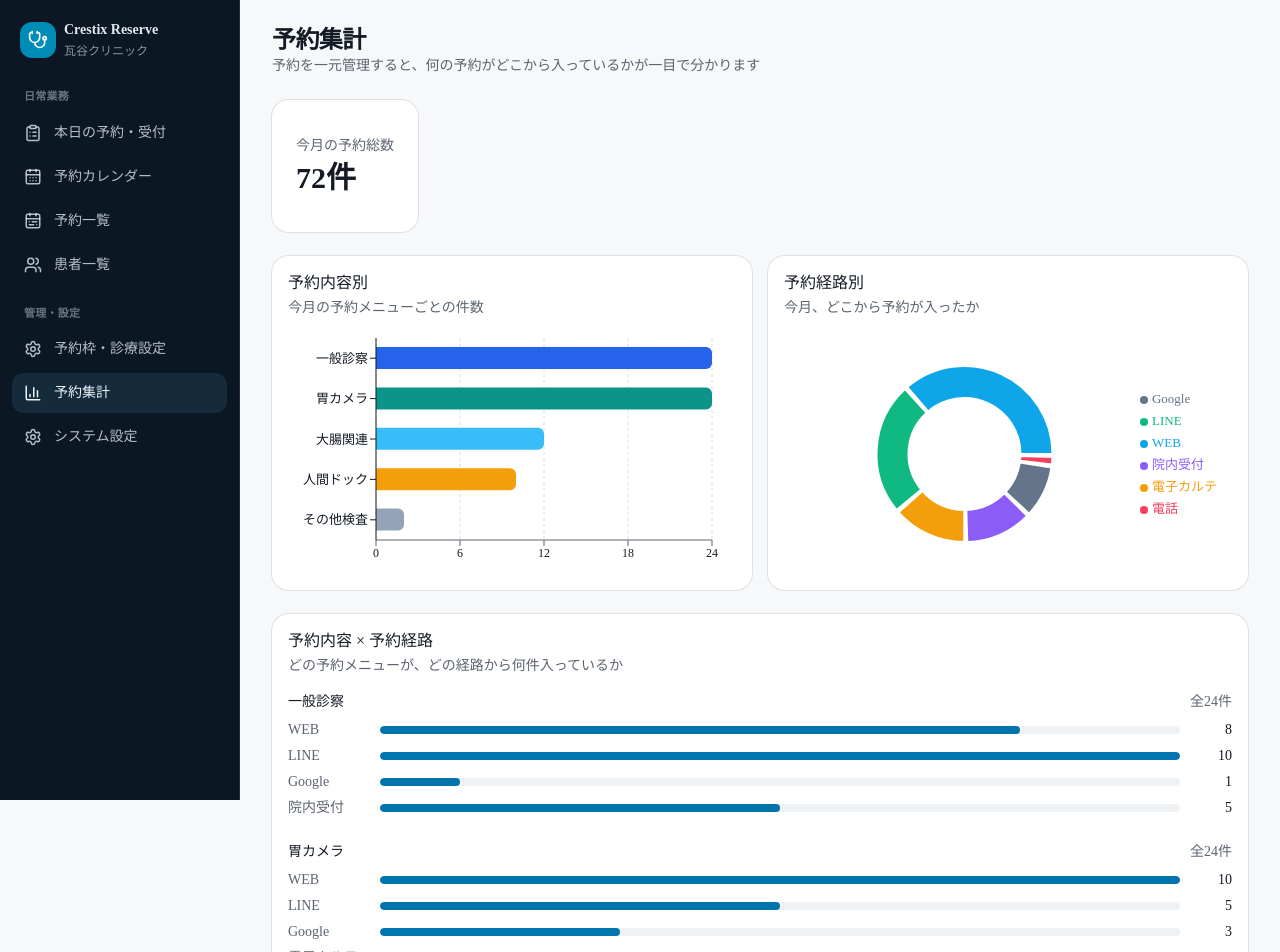
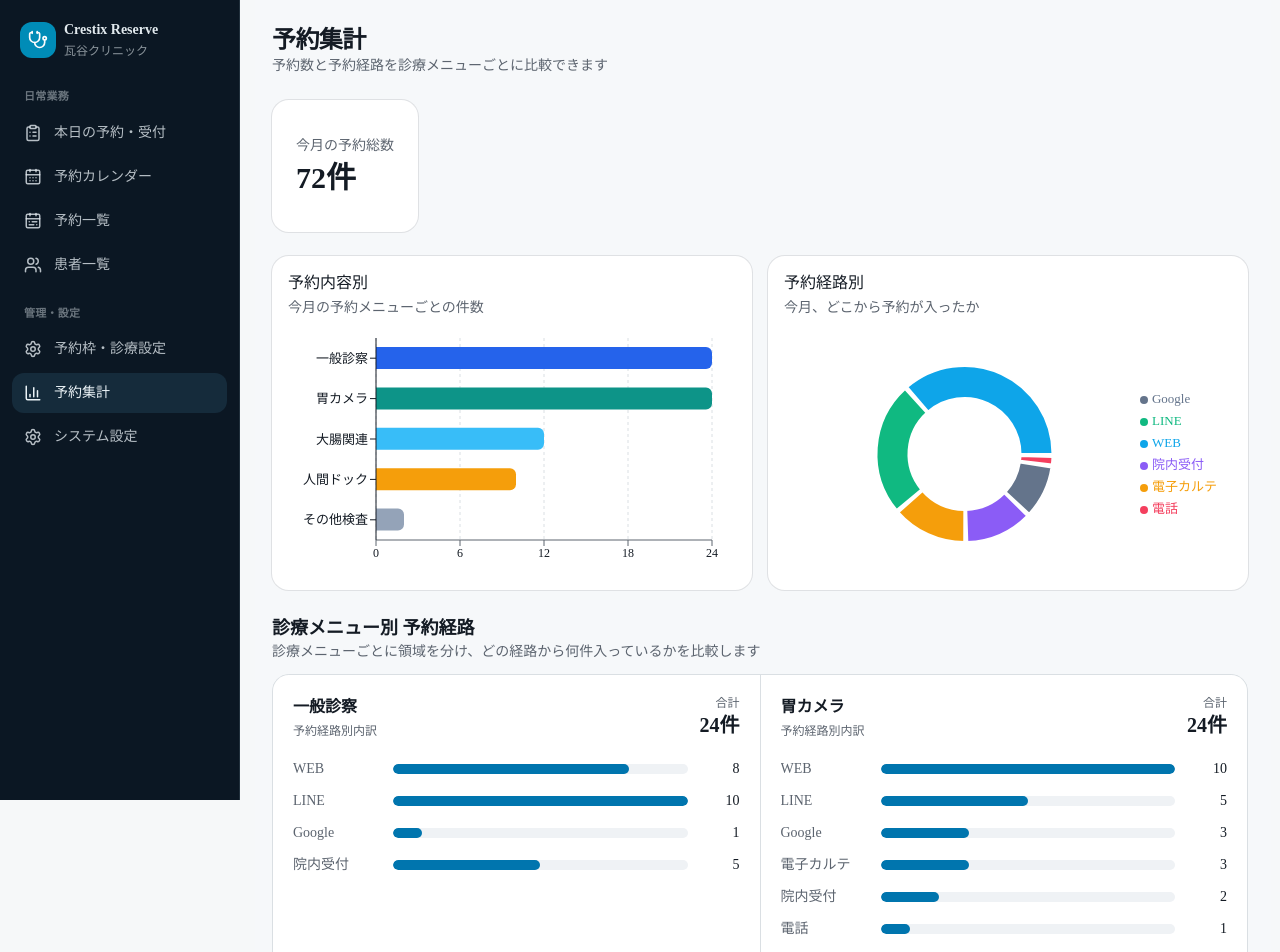
Before and after one commit to crestix-company/crestix-clinic-reservation-system, a Next.js app: page /admin/analytics in a window 1280 px wide. Shown: the top 952 px of the page. Built offline with nearby package versions, Linux system fonts and the light colour scheme.

Commit message:
feat: split reservation source analytics into quadrant grid

```diff
--- a/src/app/admin/analytics/page.tsx
+++ b/src/app/admin/analytics/page.tsx
@@ -12,13 +12,11 @@ export default function AnalyticsPage() {
   const { reservations, types } = useDemoStore();
   const analytics = useMemo(() => getMonthlyAnalytics(getToday(), reservations, types), [reservations, types]);
 
-  const maxBySourceInRow = (row: (typeof analytics.matrix)[number]) => Math.max(...row.bySource.map((s) => s.count), 1);
-
   return (
     <div className="space-y-6">
       <div>
         <h1 className="text-2xl font-semibold tracking-tight">予約集計</h1>
-        <p className="text-sm text-muted-foreground">予約を一元管理すると、何の予約がどこから入っているかが一目で分かります</p>
+        <p className="text-sm text-muted-foreground">予約数と予約経路を診療メニューごとに比較できます</p>
       </div>
 
       <Card className="w-fit">
@@ -49,36 +47,49 @@ export default function AnalyticsPage() {
         </Card>
       </div>
 
-      <Card>
-        <CardHeader>
-          <CardTitle>予約内容 × 予約経路</CardTitle>
-          <CardDescription>どの予約メニューが、どの経路から何件入っているか</CardDescription>
-        </CardHeader>
-        <CardContent className="space-y-6">
-          {analytics.matrix.map((row) => (
-            <div key={row.reservationTypeId} className="space-y-2">
-              <div className="flex items-baseline justify-between">
-                <span className="font-medium">{row.typeName}</span>
-                <span className="text-sm text-muted-foreground">全{row.total}件</span>
+      <section className="space-y-3">
+        <div>
+          <h2 className="text-lg font-semibold">診療メニュー別 予約経路</h2>
+          <p className="text-sm text-muted-foreground">
+            診療メニューごとに領域を分け、どの経路から何件入っているかを比較します
+          </p>
         </div>
-              <div className="space-y-1.5">
-                {row.bySource.map((s) => (
-                  <div key={s.source} className="flex items-center gap-3 text-sm">
-                    <span className="w-20 shrink-0 text-muted-foreground">{s.label}</span>
-                    <div className="h-2 flex-1 overflow-hidden rounded-full bg-muted">
+
+        <div className="grid grid-cols-1 overflow-hidden rounded-xl border bg-border gap-px lg:grid-cols-2">
+          {analytics.matrix.map((row) => {
+            const max = Math.max(...row.bySource.map((source) => source.count), 1);
+            return (
+              <div key={row.reservationTypeId} className="min-h-[280px] bg-card p-5">
+                <div className="mb-5 flex items-start justify-between gap-4">
+                  <div>
+                    <h3 className="font-semibold">{row.typeName}</h3>
+                    <p className="mt-1 text-xs text-muted-foreground">予約経路別内訳</p>
+                  </div>
+                  <div className="text-right">
+                    <div className="text-xs text-muted-foreground">合計</div>
+                    <div className="text-xl font-semibold tabular-nums">{row.total}件</div>
+                  </div>
+                </div>
+
+                <div className="space-y-3">
+                  {row.bySource.map((source) => (
+                    <div key={source.source} className="grid grid-cols-[88px_minmax(0,1fr)_40px] items-center gap-3 text-sm">
+                      <span className="truncate text-muted-foreground">{source.label}</span>
+                      <div className="h-2.5 overflow-hidden rounded-full bg-muted">
                         <div
                           className="h-full rounded-full bg-primary"
-                        style={{ width: `${(s.count / maxBySourceInRow(row)) * 100}%` }}
+                          style={{ width: `${(source.count / max) * 100}%` }}
                         />
                       </div>
-                    <span className="w-10 shrink-0 text-right tabular-nums">{s.count}</span>
+                      <span className="text-right font-medium tabular-nums">{source.count}</span>
                     </div>
                   ))}
                 </div>
               </div>
-          ))}
-        </CardContent>
-      </Card>
+            );
+          })}
+        </div>
+      </section>
     </div>
   );
 }
```
Lines whose indentation alone changed are shown as unchanged.
